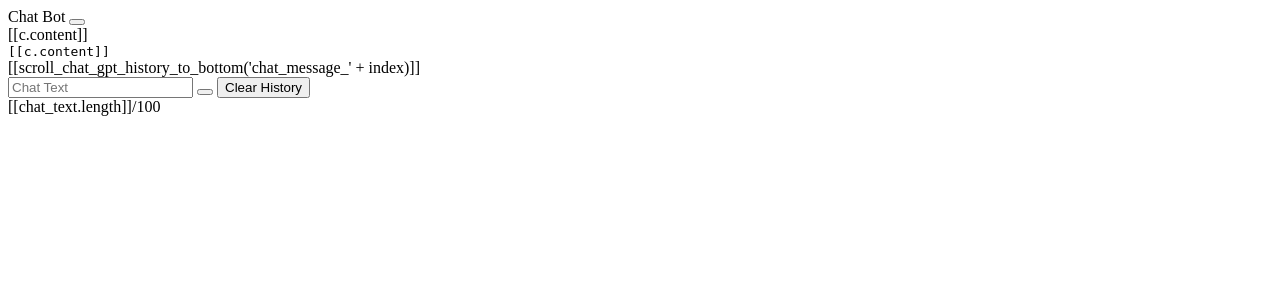
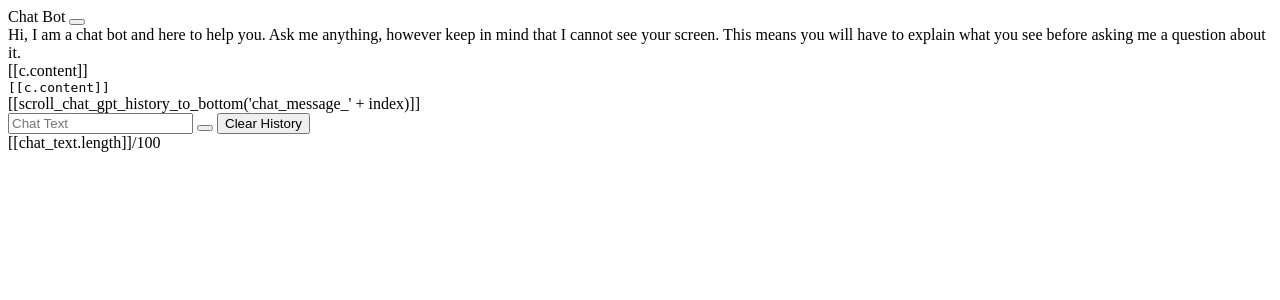
Before and after one commit to jeffreykirchner/serial_dictatorship, a Django app: template main/templates/subject/subject_home/chat_gpt/chat_gpt_card.html in a window 1280 px wide. Shown: the top 300 px of the page. Run offline with Django 3.2, Linux system fonts and the light colour scheme; the template is opened without the code that fills it, so the values that code supplies are empty; parts of the project's set-up code (start-up, migrations or seed data) failed here and were passed over.

Commit message:
Refactor chat bot introduction text for improved clarity and user guidance. fixes #20.

```diff
--- a/main/templates/subject/subject_home/chat_gpt/chat_gpt_card.html
+++ b/main/templates/subject/subject_home/chat_gpt/chat_gpt_card.html
@@ -17,8 +17,11 @@
     <div class="card-body" >
         <div class = "row justify-content-center">
             <div class="col-md">
+               <div class="text-center text-secondary mb-4">
+                      Hi, I am a chat bot and here to help you. Ask me anything, however keep in mind that I cannot see your screen. This means you will have to explain what you see before asking me a question about it.
+                </div>
+                <div class="d-flex chat pe-4">
 
-                <div class="d-flex chat pe-4">
                     <div v-for="(c, index) in chat_history"
                         :key="c"
                         v-bind:class="c.role=='user' ? 'user_chat' : 'assistant_chat' "
```
